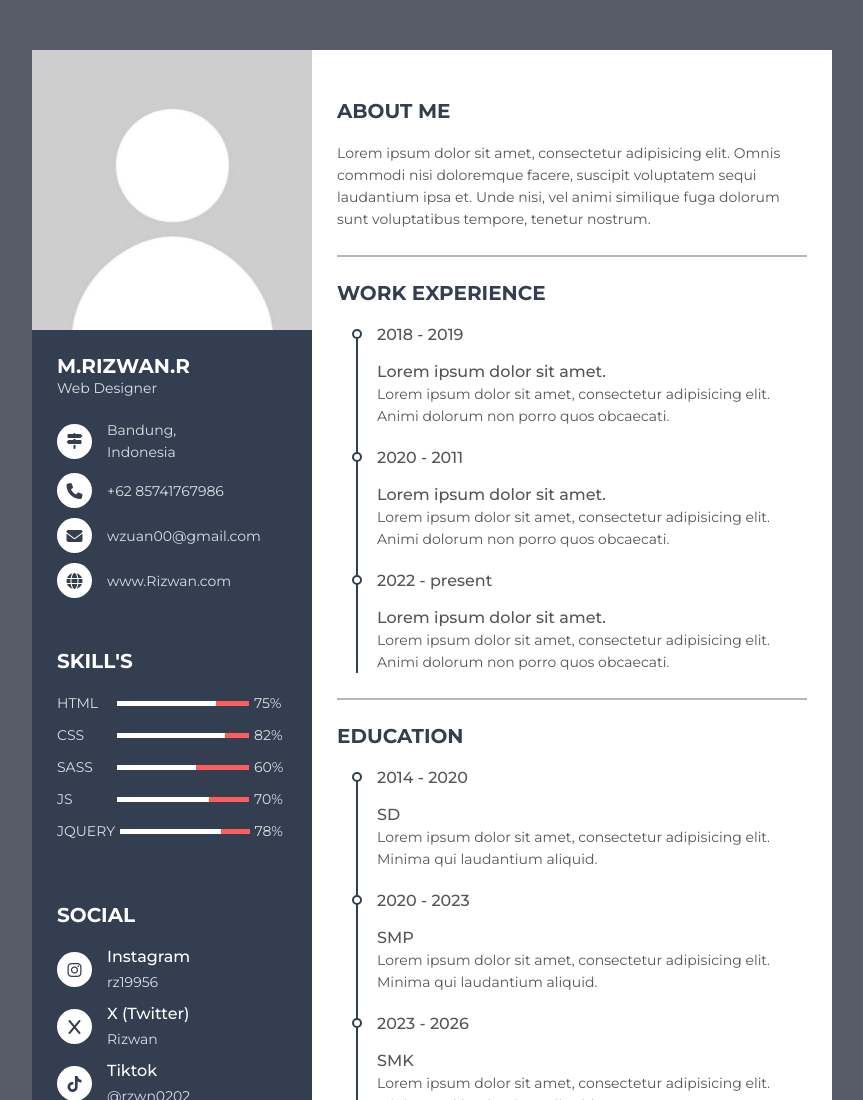
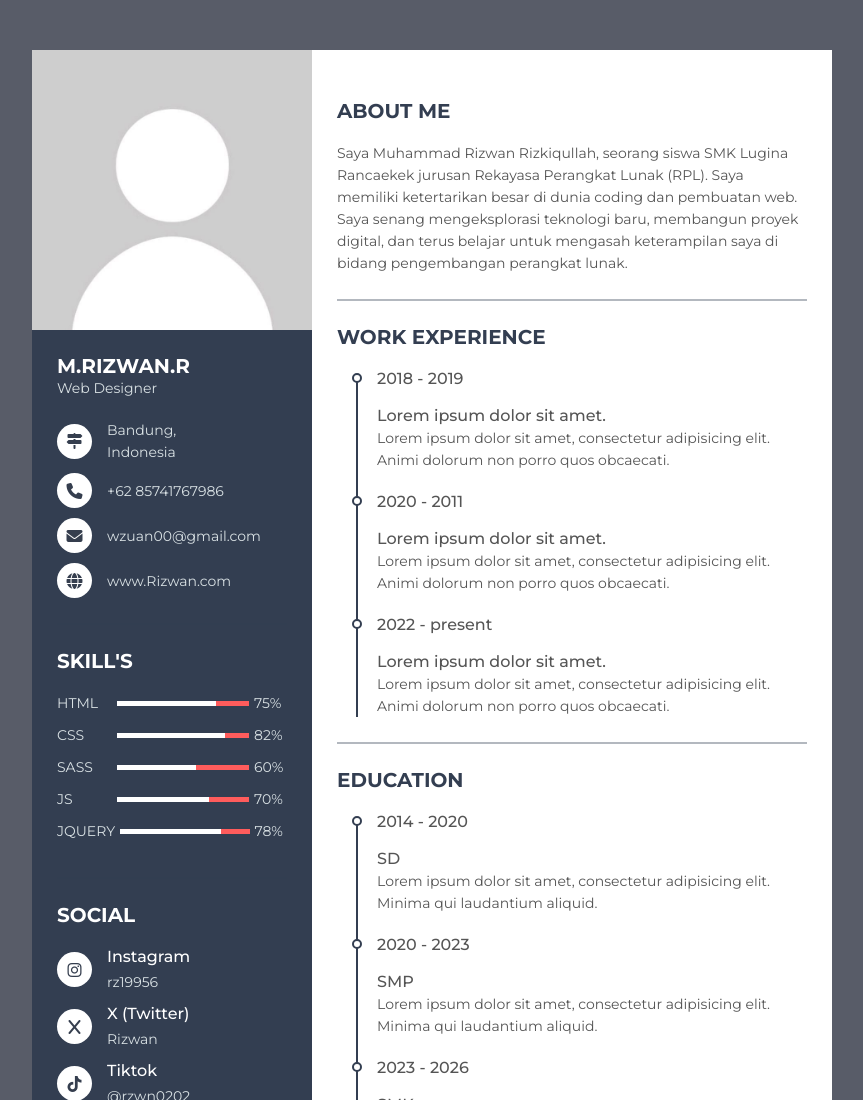
Before and after one commit to Zu-an/Tugas-CV, a plain HTML site: page CV/index.html in a window 1280 px wide. Shown: the top 1100 px of the page, without its empty margins (208-1071 px from the left). Drawn offline with Linux system fonts and the light colour scheme.

Commit message:
Update index.html

```diff
--- a/CV/index.html
+++ b/CV/index.html
@@ -168,7 +168,7 @@
               <p class="bold">About me</p>
             </div>
             <p>
-              Lorem ipsum dolor sit amet, consectetur adipisicing elit. Omnis commodi nisi doloremque facere, suscipit voluptatem sequi laudantium ipsa et. Unde nisi, vel animi similique fuga dolorum sunt voluptatibus tempore, tenetur nostrum.
+              Saya Muhammad Rizwan Rizkiqullah, seorang siswa SMK Lugina Rancaekek jurusan Rekayasa Perangkat Lunak (RPL). Saya memiliki ketertarikan besar di dunia coding dan pembuatan web. Saya senang mengeksplorasi teknologi baru, membangun proyek digital, dan terus belajar untuk mengasah keterampilan saya di bidang pengembangan perangkat lunak.
             </p>
           </div>
           <!-- work Experience -->
```
